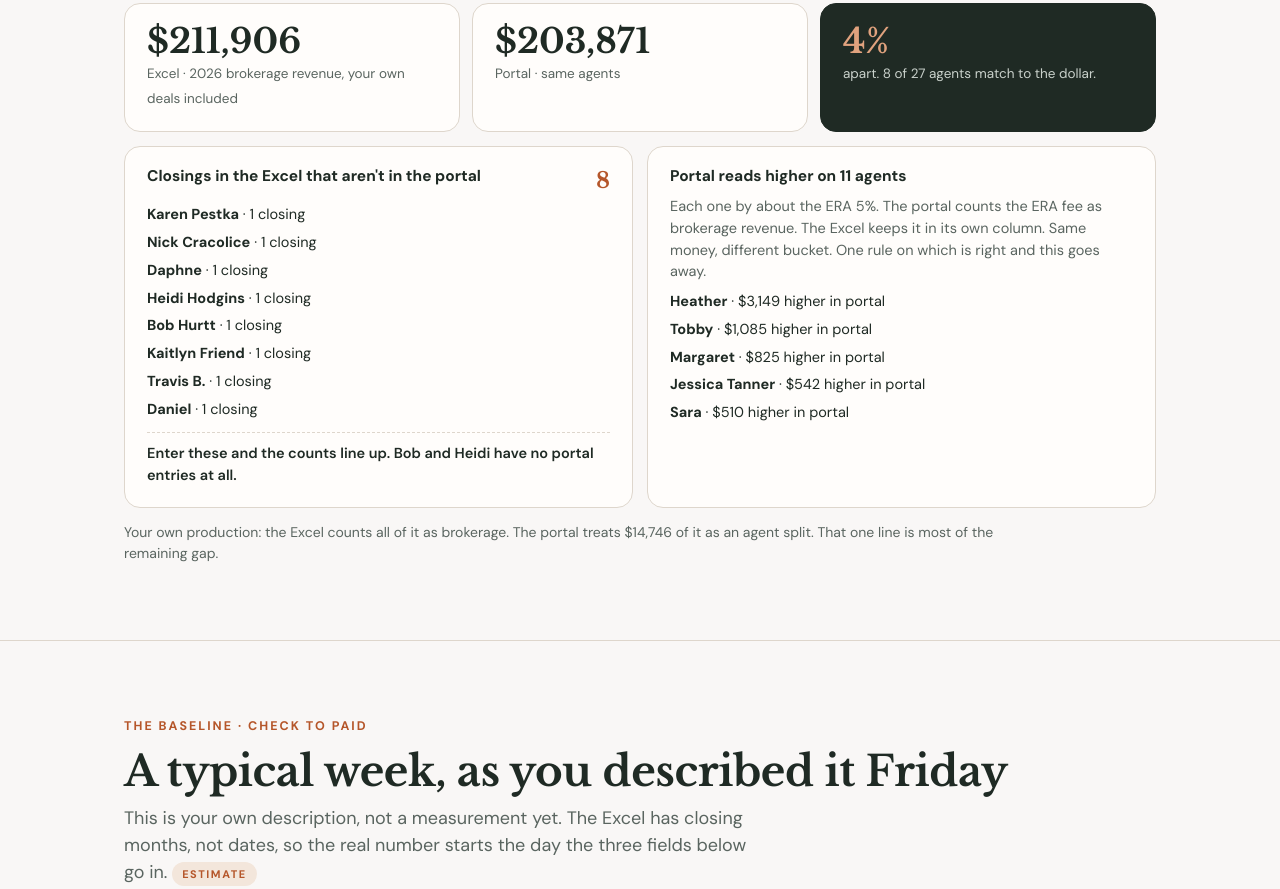
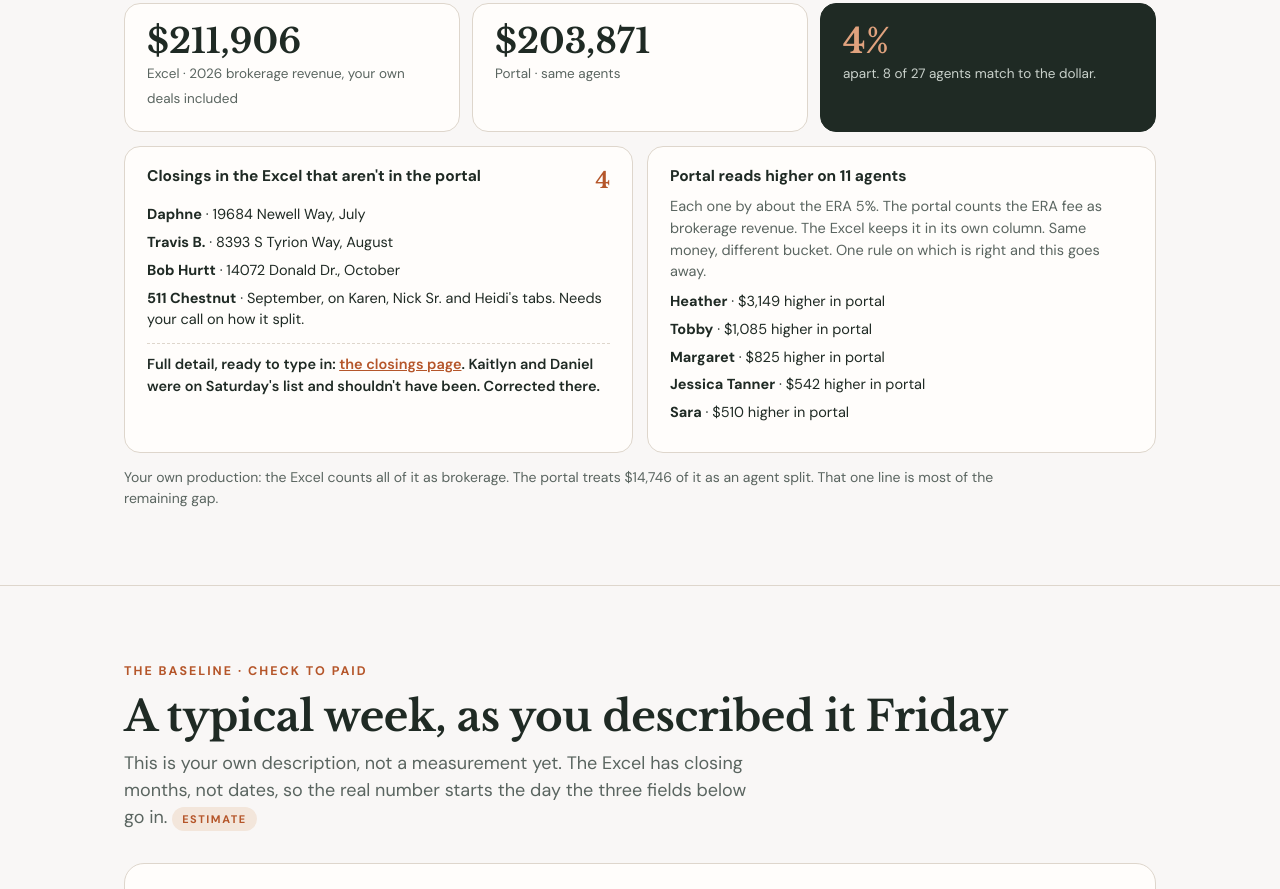
Before and after one commit to runratepartners/hoh-proposal, a plain HTML site: page week-one/index.html in a window 1280 px wide. Shown: the part 3761-4650 px from the top of the page. Drawn offline with nearby package versions, Linux system fonts and the light colour scheme.

Commit message:
Update closing details and counts in index.html

```diff
--- a/week-one/index.html
+++ b/week-one/index.html
@@ -124,7 +124,7 @@ footer{padding:28px 0 44px;font-size:12px;letter-spacing:.12em;text-transform:up
 .rcard p{font-size:14.5px;color:var(--soft);line-height:1.5}
 .rcard p+p{margin-top:8px}
 .rcard ul{list-style:none;display:flex;flex-direction:column;gap:6px;font-size:14.5px;margin:8px 0}
-.rcard .ask{color:var(--ink);font-weight:600;margin-top:12px;border-top:1px dashed var(--line);padding-top:10px}
+.rcard .ask{color:var(--ink);font-weight:600;margin-top:12px;border-top:1px dashed var(--line);padding-top:10px} .rcard .ask a{color:var(--rust)}
 .note{font-size:14px;color:var(--soft);margin-top:14px;max-width:900px}
 @media (max-width:760px){.ros{grid-template-columns:1fr}.rarrow{display:none}.rec,.rgrid{grid-template-columns:1fr}}
 </style>
@@ -232,9 +232,9 @@ footer{padding:28px 0 44px;font-size:12px;letter-spacing:.12em;text-transform:up
   <div class="rtile hi"><b>4%</b><span>apart. 8 of 27 agents match to the dollar.</span></div>
 </div>
 <div class="rgrid">
-  <div class="rcard"><h3>Closings in the Excel that aren't in the portal <span class="n">8</span></h3>
-  <ul><li><b>Karen Pestka</b> · 1 closing</li><li><b>Nick Cracolice</b> · 1 closing</li><li><b>Daphne</b> · 1 closing</li><li><b>Heidi Hodgins</b> · 1 closing</li><li><b>Bob Hurtt</b> · 1 closing</li><li><b>Kaitlyn Friend</b> · 1 closing</li><li><b>Travis B.</b> · 1 closing</li><li><b>Daniel</b> · 1 closing</li></ul>
-  <p class="ask">Enter these and the counts line up. Bob and Heidi have no portal entries at all.</p></div>
+  <div class="rcard"><h3>Closings in the Excel that aren't in the portal <span class="n">4</span></h3>
+  <ul><li><b>Daphne</b> · 19684 Newell Way, July</li><li><b>Travis B.</b> · 8393 S Tyrion Way, August</li><li><b>Bob Hurtt</b> · 14072 Donald Dr., October</li><li><b>511 Chestnut</b> · September, on Karen, Nick Sr. and Heidi's tabs. Needs your call on how it split.</li></ul>
+  <p class="ask">Full detail, ready to type in: <a href="../closings/">the closings page</a>. Kaitlyn and Daniel were on Saturday's list and shouldn't have been. Corrected there.</p></div>
   <div class="rcard"><h3>Portal reads higher on 11 agents</h3>
   <p>Each one by about the ERA 5%. The portal counts the ERA fee as brokerage revenue. The Excel keeps it in its own column. Same money, different bucket. One rule on which is right and this goes away.</p>
   <ul><li><b>Heather</b> · $3,149 higher in portal</li><li><b>Tobby</b> · $1,085 higher in portal</li><li><b>Margaret</b> · $825 higher in portal</li><li><b>Jessica Tanner</b> · $542 higher in portal</li><li><b>Sara</b> · $510 higher in portal</li></ul></div>
@@ -303,7 +303,7 @@ footer{padding:28px 0 44px;font-size:12px;letter-spacing:.12em;text-transform:up
       </ul></div>
       <div class="nx"><h3>Us</h3><ul>
         <li><svg viewBox="0 0 24 24"><path d="M5 12l5 5L20 7"/></svg>Start calling the flagged agents on the ramp board</li>
-        <li><svg viewBox="0 0 24 24"><path d="M5 12l5 5L20 7"/></svg>Enter the 8 missing closings in the portal, or hand you the list</li>
+        <li><svg viewBox="0 0 24 24"><path d="M5 12l5 5L20 7"/></svg>Enter the 4 missing closings in the portal, or hand you the list</li>
         <li><svg viewBox="0 0 24 24"><path d="M5 12l5 5L20 7"/></svg>Mark the departed agents inactive once you confirm the list</li>
         <li><svg viewBox="0 0 24 24"><path d="M5 12l5 5L20 7"/></svg>A plan for weeks 3 and 4, since recruiting and CE wait. We agree on it together Thursday.</li>
       </ul></div>
```
